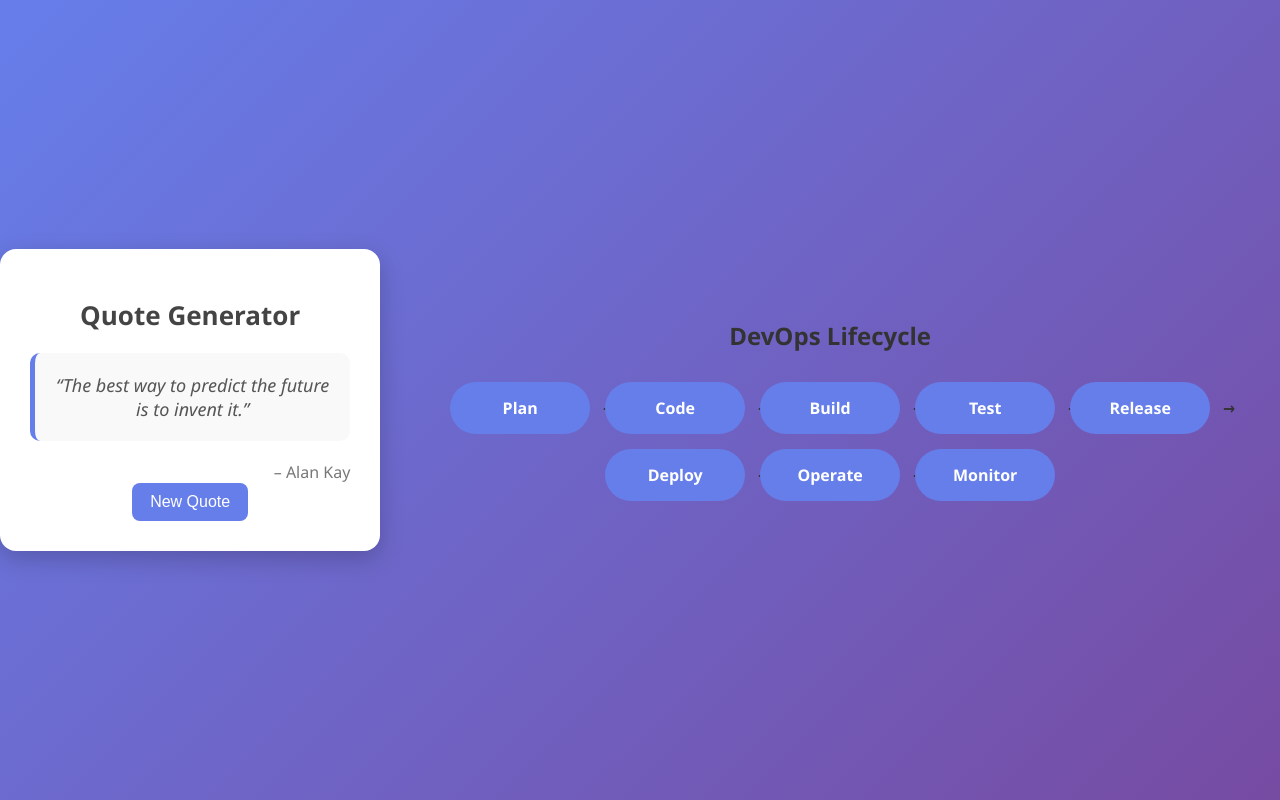
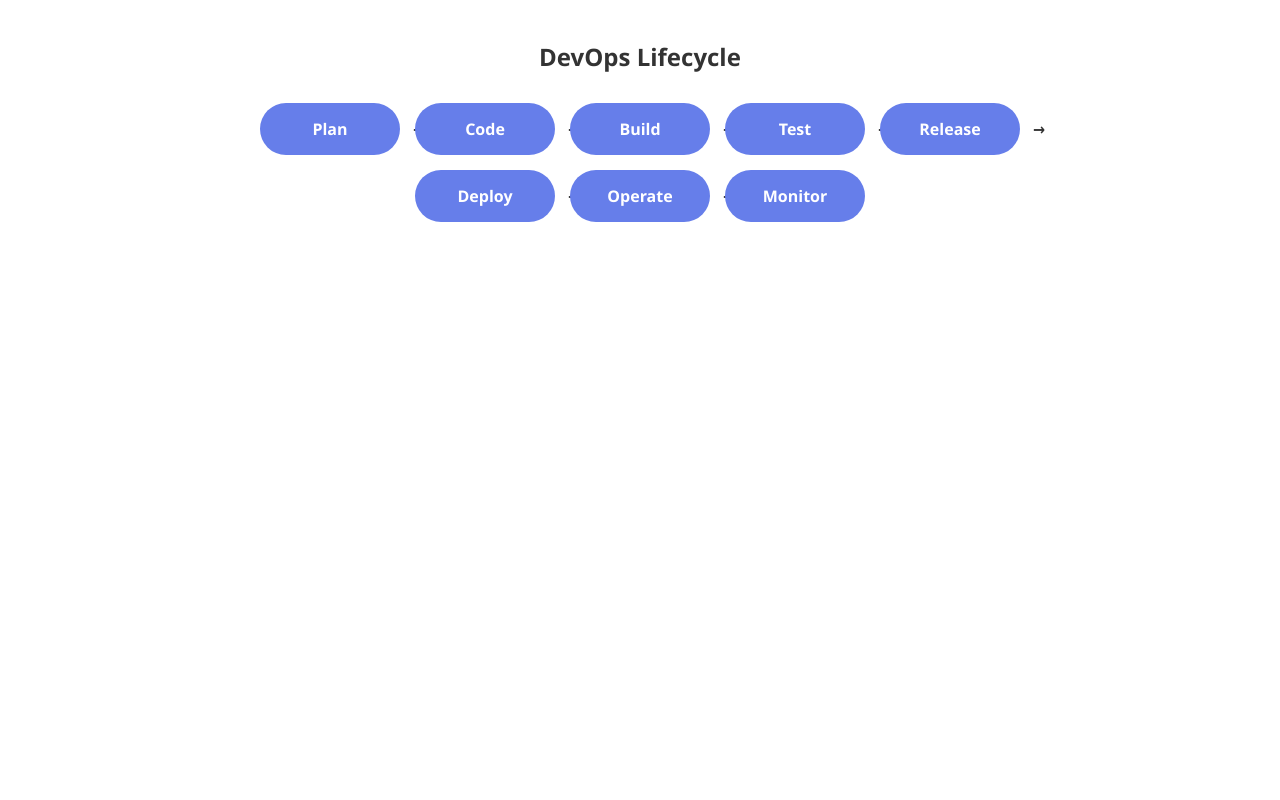
Before and after one commit to navadeep-21/student-portal-demo, a plain HTML site: page index.html in a window 1280 px wide. Drawn offline with Linux system fonts and the light colour scheme.

Commit message:
Update index.html

```diff
--- a/index.html
+++ b/index.html
@@ -1,24 +1,4 @@
-<!-- index.html -->
-<!DOCTYPE html>
-<html lang="en">
-<head>
-<meta charset="UTF-8">
-<meta name="viewport" content="width=device-width, initial-scale=1.0">
-<title>Quote Generator</title>
-<link rel="stylesheet" href="style.css">
-</head>
-<body>
-<div class="container">
-<h1>Quote Generator</h1>
-<div class="quote-box" id="quote">“The best way to predict the future is to invent it.”</div>
-<div class="author" id="author">– Alan Kay</div>
-<button onclick="newQuote()">New Quote</button>
-</div>
 
-
-<script src="script.js"></script>
-</body>
-</html>
 <!-- DevOps Lifecycle Section -->
 <section class="devops-lifecycle">
   <h2>DevOps Lifecycle</h2>
```
